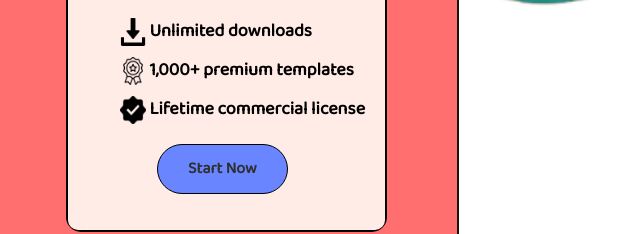
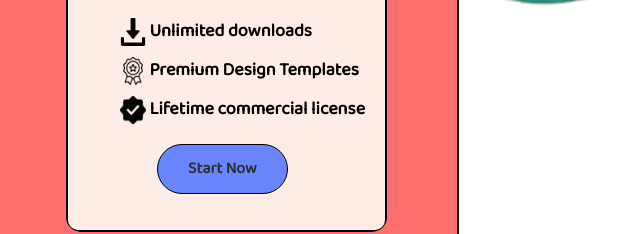
Before and after one commit to jessilebonzo/WebCraft, a plain HTML site: page index.html in a window 1280 px wide. Shown: the part 1828-2062 px from the top of the page, 631-1271 px from the left. Drawn offline with Linux system fonts and the light colour scheme.

Commit message:
Update index.html

```diff
--- a/index.html
+++ b/index.html
@@ -137,7 +137,7 @@
 										</li>
 										<li style="color:#000">
 												<img src="assets/badge.png" alt="Templates" class="icon">
-												<span>1,000+ premium templates</span>
+												<span>Premium Design Templates</span>
 										</li>
 										<li style="color:#000">
 											<img src="assets/checked.png" alt="Templates" class="icon">
```
